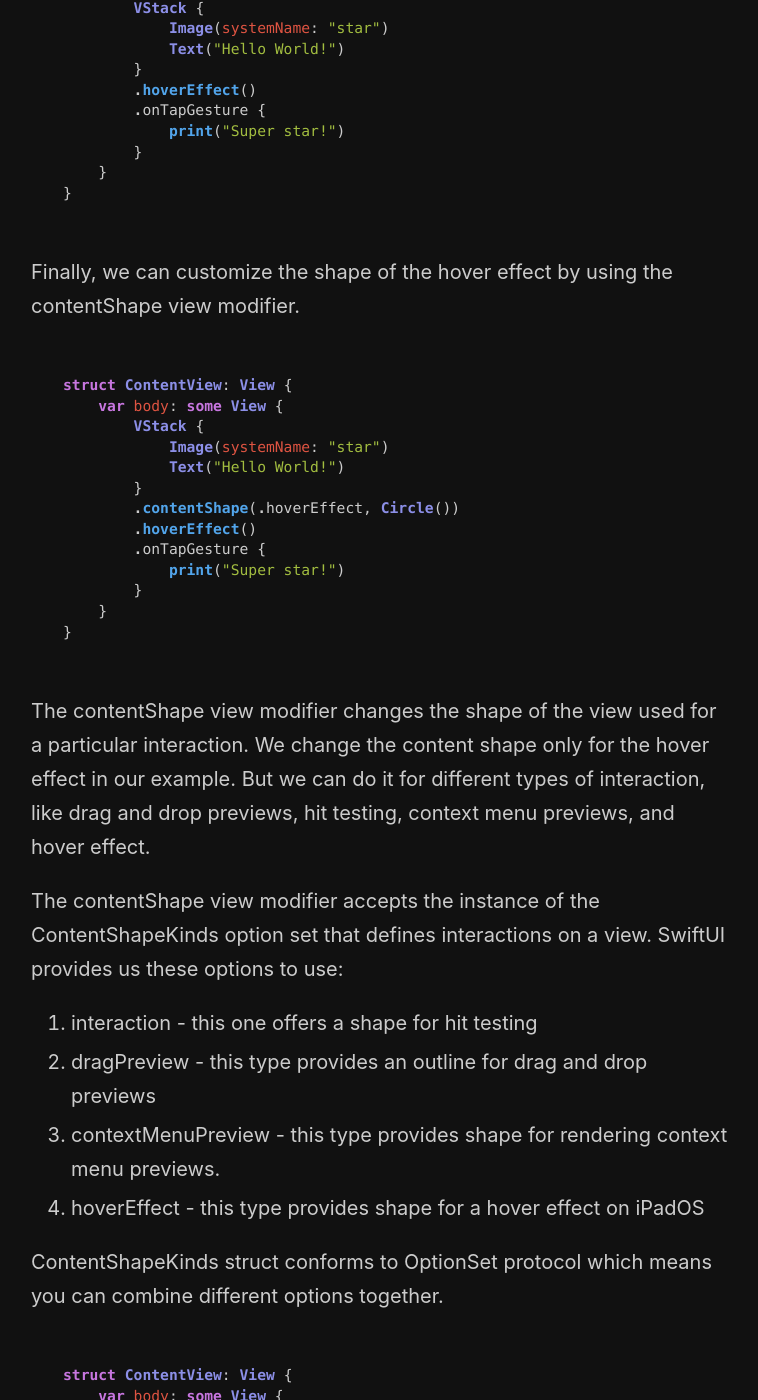
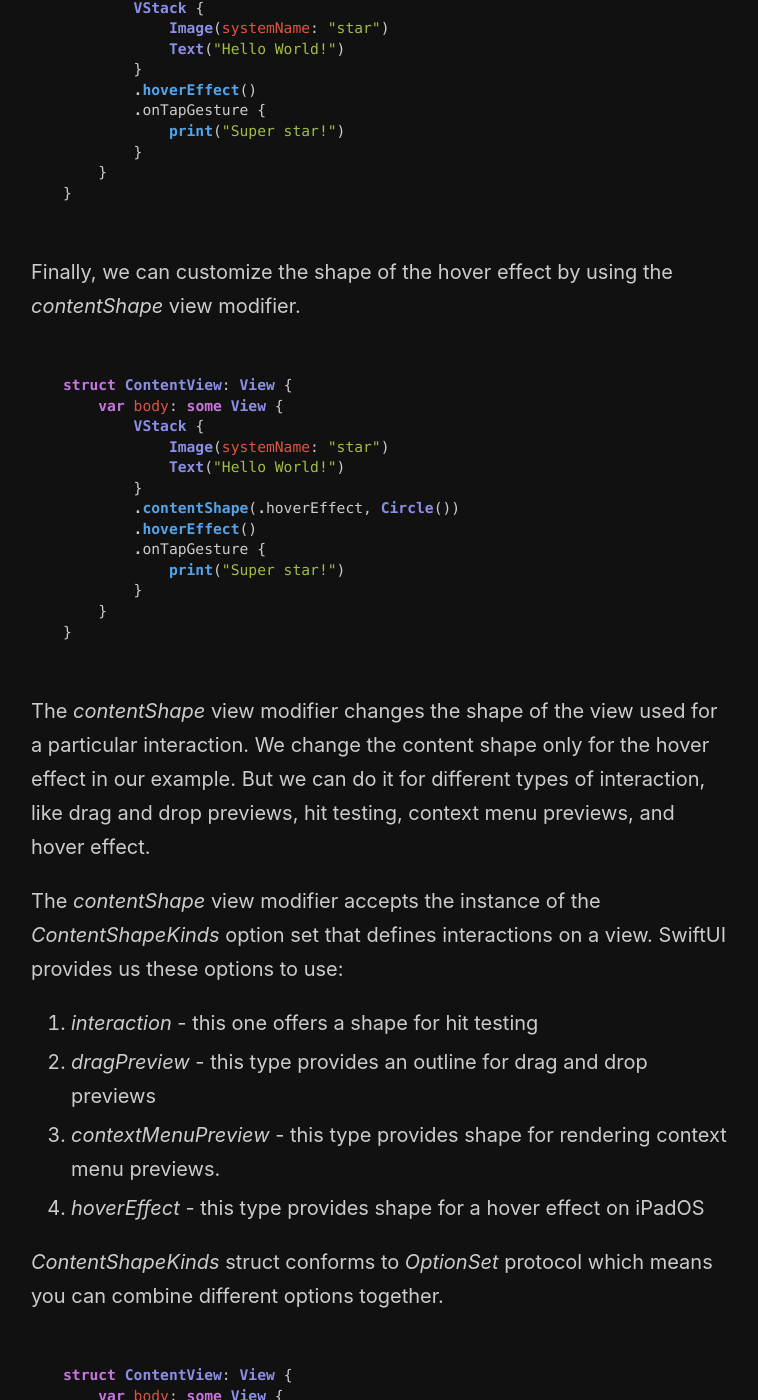
Before and after one commit to mecid/mecid.github.io, a Jekyll site: the page built from _posts/2021-12-03-customizing-view-content-shape-in-swiftui.md, in a window 1280 px wide and 1400 px high, scrolled down 1069 px. Shown: the whole window, without its empty margins (259-1017 px from the left). Built offline with Jekyll 4.4.1, drawn with Linux system fonts in a browser that asks for light colours; some of the changed text lies outside the part shown.

Commit message:
content shape post formatted

````diff
--- a/_posts/2021-12-03-customizing-view-content-shape-in-swiftui.md
+++ b/_posts/2021-12-03-customizing-view-content-shape-in-swiftui.md
@@ -5,7 +5,7 @@ category: Interactions
 image: /public/swiftui.png
 ---
 
-Usually, SwiftUI uses rectangles to render views, but we can control the shape of the view by using the clipShape view modifier. This week we will learn how to modify the interactable shape of the view during hit-testing or previewing drag and drop.
+Usually, SwiftUI uses rectangles to render views, but we can control the shape of the view by using the *clipShape* view modifier. This week we will learn how to modify the interactable shape of the view during hit-testing or previewing drag and drop.
 
 Let's start with a simple view that displays text and an image in a vertical stack.
 
@@ -39,7 +39,7 @@ struct ContentView: View {
 }
 ```
 
-Finally, we can customize the shape of the hover effect by using the contentShape view modifier.
+Finally, we can customize the shape of the hover effect by using the *contentShape* view modifier.
 
 ```swift
 struct ContentView: View {
@@ -57,16 +57,16 @@ struct ContentView: View {
 }
 ```
 
-The contentShape view modifier changes the shape of the view used for a particular interaction. We change the content shape only for the hover effect in our example. But we can do it for different types of interaction, like drag and drop previews, hit testing, context menu previews, and hover effect.
+The *contentShape* view modifier changes the shape of the view used for a particular interaction. We change the content shape only for the hover effect in our example. But we can do it for different types of interaction, like drag and drop previews, hit testing, context menu previews, and hover effect.
 
-The contentShape view modifier accepts the instance of the ContentShapeKinds option set that defines interactions on a view. SwiftUI provides us these options to use:
+The *contentShape* view modifier accepts the instance of the *ContentShapeKinds* option set that defines interactions on a view. SwiftUI provides us these options to use:
 
-1. interaction - this one offers a shape for hit testing
-2. dragPreview - this type provides an outline for drag and drop previews
-3. contextMenuPreview - this type provides shape for rendering context menu previews.
-4. hoverEffect - this type provides shape for a hover effect on iPadOS
+1. *interaction* - this one offers a shape for hit testing
+2. *dragPreview* - this type provides an outline for drag and drop previews
+3. *contextMenuPreview* - this type provides shape for rendering context menu previews.
+4. *hoverEffect* - this type provides shape for a hover effect on iPadOS
 
-ContentShapeKinds struct conforms to OptionSet protocol which means you can combine different options together.
+*ContentShapeKinds* struct conforms to *OptionSet* protocol which means you can combine different options together.
 
 ```swift
 struct ContentView: View {
@@ -86,7 +86,7 @@ struct ContentView: View {
 
 > If you are not familiar with OptionSet protocol, take a look at my ["Inclusive enums with OptionSet"](/2019/04/10/inclusive-enums-with-optionset/) post.
 
-Remember that the contentShape view modifier affects only the interactable shape of the view. If you need to change the shape while rendering, you should use the clipShape view modifier.
+Remember that the *contentShape* view modifier affects only the interactable shape of the view. If you need to change the shape while rendering, you should use the *clipShape* view modifier.
 
 > To learn more about clipping and masking in SwiftUI, take a look at my ["Customizing the shape of views in SwiftUI"](/2020/02/12/customizing-the-shape-of-views-in-swiftui/) post.
 
@@ -121,4 +121,4 @@ struct ContentView: View {
 
 Keep in mind that you can use any shape you need. As you can see in the example above, we use a custom shape that clips the view content to a triangle.
 
-This week we learned how to customize the shape of the view during interactions via the brand new contentShape view modifier. I hope you enjoy the post. Feel free to follow me on [Twitter](https://twitter.com/mecid) and ask your questions related to this post. Thanks for reading, and see you next week!
+This week we learned how to customize the shape of the view during interactions via the brand new *contentShape* view modifier. I hope you enjoy the post. Feel free to follow me on [Twitter](https://twitter.com/mecid) and ask your questions related to this post. Thanks for reading, and see you next week!
````
Also changed, not shown: 1 other file.
